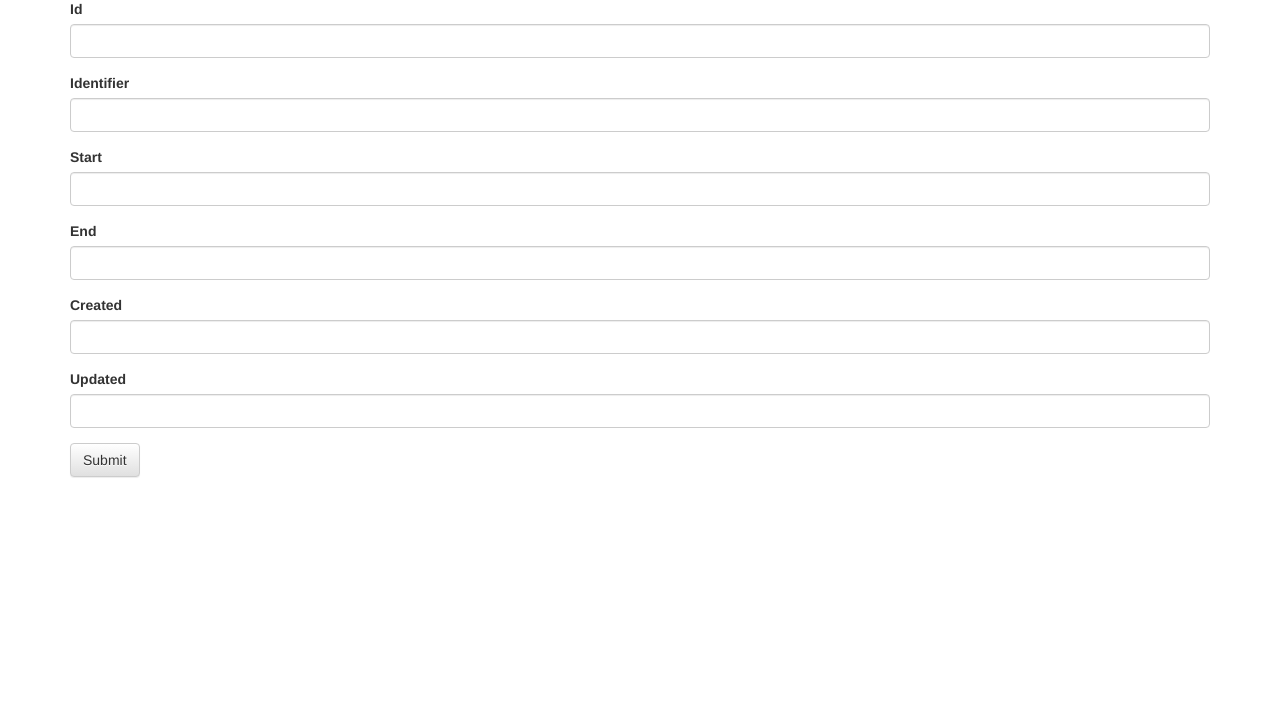
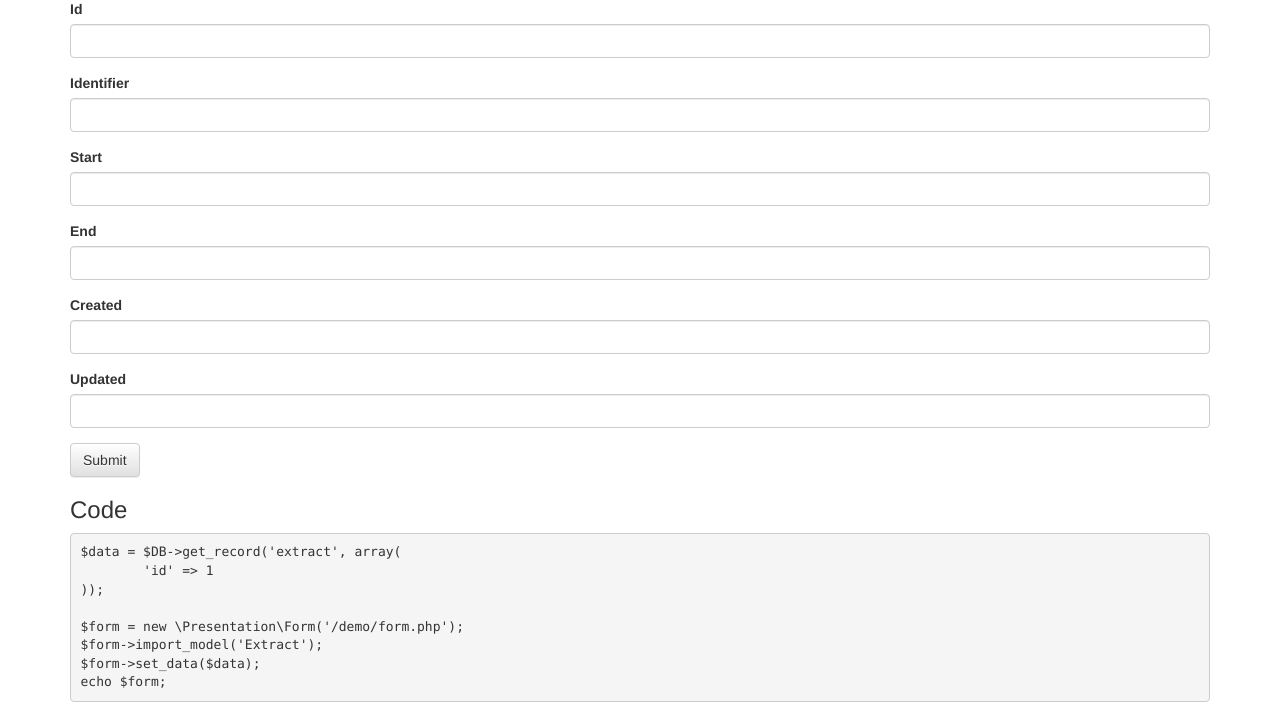
Before and after one commit to unikent/collections, a PHP site: page /demo/form.php in a window 1280 px wide. Shown: the part 121-833 px from the top of the page. Before the commit the page ends 599 px from the top, so only its background shows below. Run offline with PHP 8.4, Linux system fonts and the light colour scheme; data that the repository does not hold is empty.

Commit message:
Add code blocks

```diff
--- a/classes/Presentation/Table.php
+++ b/classes/Presentation/Table.php
@@ -40,7 +40,7 @@ class Table
 	 */
 	public function __toString() {
 		$table = <<<HTML
-			<table class="table">
+			<table class="table table-striped">
 				<thead>
 HTML;
 
--- a/demo/form.php
+++ b/demo/form.php
@@ -21,5 +21,19 @@ $form = new \Presentation\Form('/demo/form.php');
 $form->import_model('Extract');
 $form->set_data($data);
 echo $form;
+?>
 
+<h3>Code</h3>
+<pre>
+$data = $DB->get_record('extract', array(
+	'id' => 1
+));
+
+$form = new \Presentation\Form('/demo/form.php');
+$form->import_model('Extract');
+$form->set_data($data);
+echo $form;
+</pre>
+
+<?php
 echo $OUTPUT->footer();
```
Also changed, not shown: demo/table.php (+10 -0 lines).
